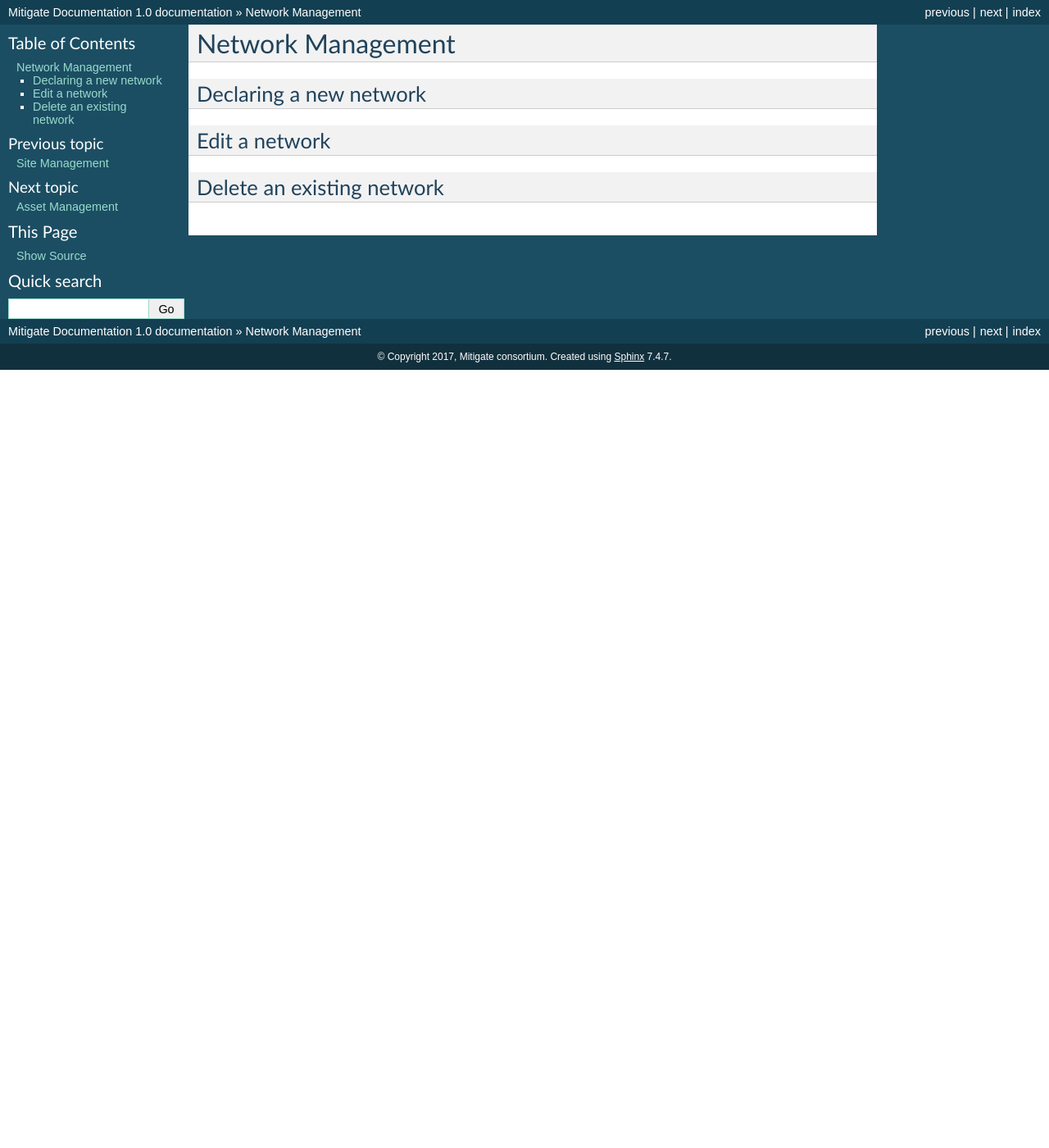
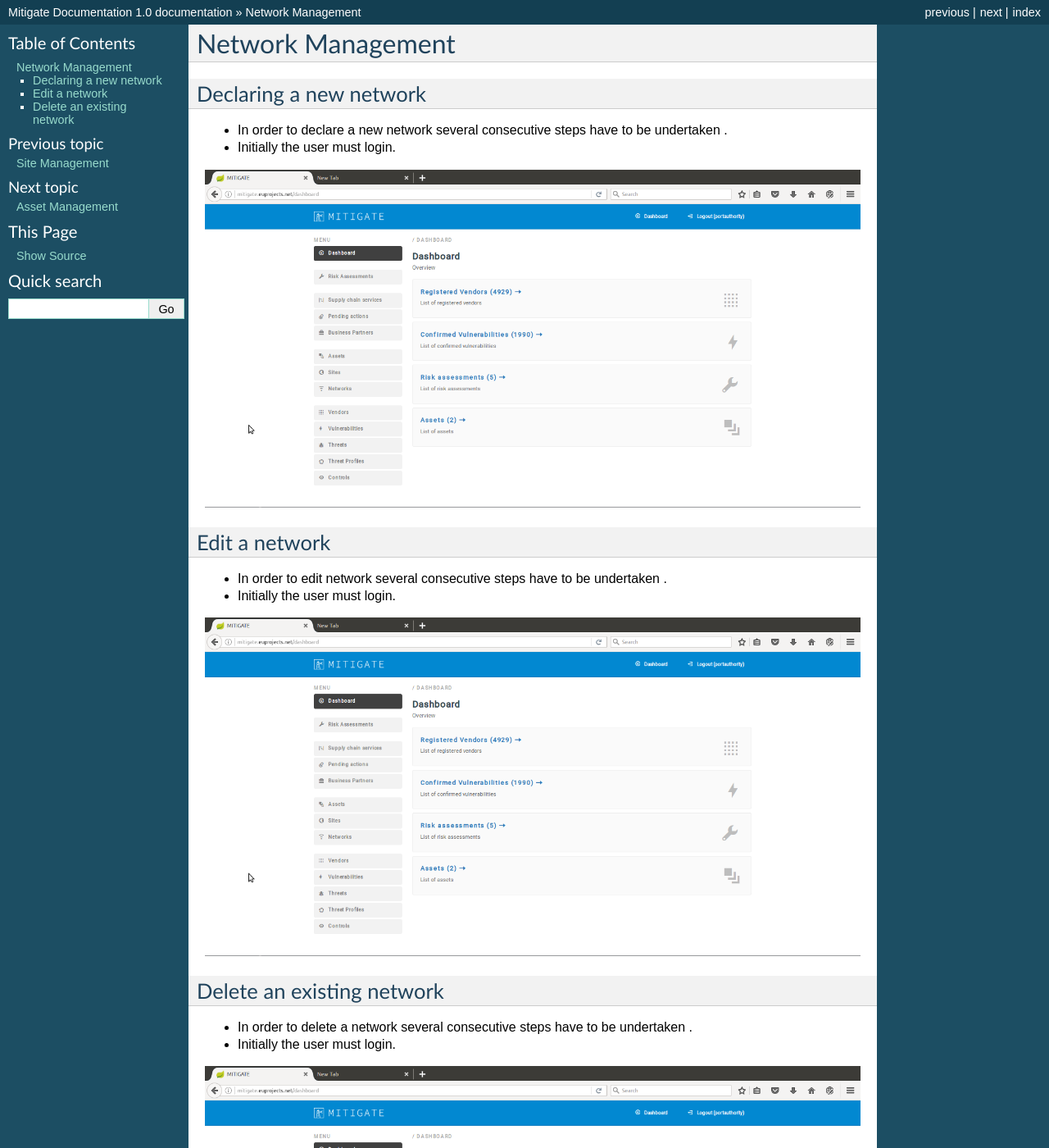
Before and after one commit to singularlogic/mitigate-documentation, a Sphinx documentation site: the page built from docs/p_network.rst, in a window 1280 px wide and 1400 px high. Shown: the whole window at 82% size. Built offline with Sphinx 7.4.7, drawn with Linux system fonts in a browser that asks for light colours.

Commit message:
Update p_network.rst

```diff
--- a/docs/p_network.rst
+++ b/docs/p_network.rst
@@ -6,8 +6,28 @@ Network Management
 Declaring a new network
 -----------------------
 
+- In order to declare a new network several consecutive steps have to be undertaken .
+
+- Initially the user must login.
+
+.. image:: assets/Log_4.png
+
+
 Edit a network
 ----------------------
 
+- In order to edit network several consecutive steps have to be undertaken .
+
+- Initially the user must login.
+
+.. image:: assets/Log_4.png
+
+
 Delete an existing network
 ----------------
+
+- In order to delete a network several consecutive steps have to be undertaken .
+
+- Initially the user must login.
+
+.. image:: assets/Log_4.png
```
